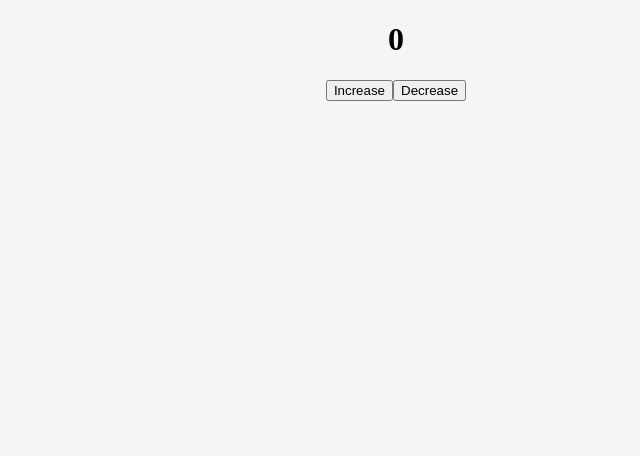
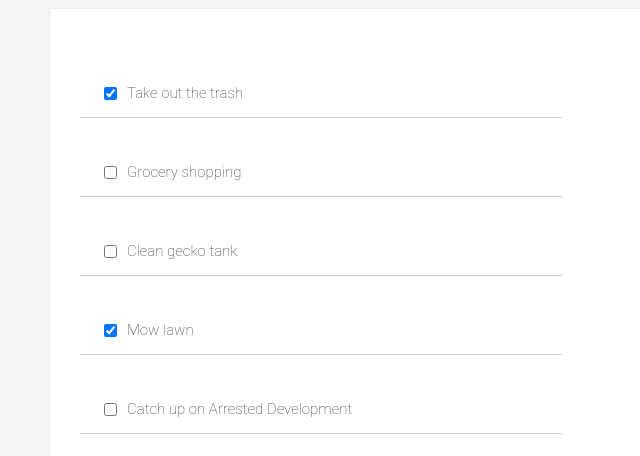
Before and after one commit to ebraimcarvalho/exercicios-projetos, a React (Create React App) app in the folder frontend-desafios/react-fcc-win/: page / in a window 1280 px wide. Shown: the top 456 px of the page, without its empty margins (244-884 px from the left). Built offline with nearby package versions, Linux system fonts and the light colour scheme.

Commit message:
todo phase 6 handleChange

```diff
--- a/frontend-desafios/react-fcc-win/src/Todo.js
+++ b/frontend-desafios/react-fcc-win/src/Todo.js
@@ -2,16 +2,33 @@
 
 import TodoItem from './TodoItem'
 import todosData from './todosData'
-// 30
+// 33
 class Todo extends React.Component {
   constructor() {
     super()
     this.state = {
       todos: todosData
     }
+    this.handleChange = this.handleChange.bind(this)
   }
+
+  handleChange(id) {
+    this.setState(prevState => {
+      const updatedTodos = prevState.todos.map(todo => {
+        if (todo.id === id) {
+          todo.completed = !todo.completed
+        }
+        return todo
+      })
+
+      return {
+        todos: updatedTodos
+      }
+    })
+  }
+
   render() {
-    const todoItems = this.state.todos.map(item => <TodoItem key={item.id} data={item}/>)
+    const todoItems = this.state.todos.map(item => <TodoItem key={item.id} data={item} handleChange={this.handleChange}/>)
     console.log(todoItems)
 
     return (
--- a/frontend-desafios/react-fcc-win/src/TodoItem.js
+++ b/frontend-desafios/react-fcc-win/src/TodoItem.js
@@ -6,7 +6,7 @@
       <input
         type="checkbox"
         checked={props.data.completed}
-        onChange={() => console.log("mudou, visse?")}
+        onChange={() => props.handleChange(props.data.id)}
       />
       <p>{props.data.text}</p>
     </div>
--- a/frontend-desafios/react-fcc-win/src/index.js
+++ b/frontend-desafios/react-fcc-win/src/index.js
@@ -3,10 +3,10 @@
 import './style.css';
 import * as serviceWorker from './serviceWorker';
 
-import App from './AppCount'
+import Todo from './Todo'
 
 ReactDOM.render(
-  <App />,
+  <Todo />,
   document.getElementById('root')
 )
 
--- a/frontend-desafios/react-fcc-win/src/style.css
+++ b/frontend-desafios/react-fcc-win/src/style.css
@@ -1,9 +1,5 @@
 body {
   background-color: whitesmoke;
-}
-
-#root {
-  text-align: center;
 }
 
 .todo-list {
--- a/frontend-desafios/react-fcc-win/src/todosData.js
+++ b/frontend-desafios/react-fcc-win/src/todosData.js
@@ -1,7 +1,7 @@
 const todosData = [
   {
     id: 1,
-    text: "take out the trash",
+    text: "Take out the trash",
     completed: true,
   },
   {
```
